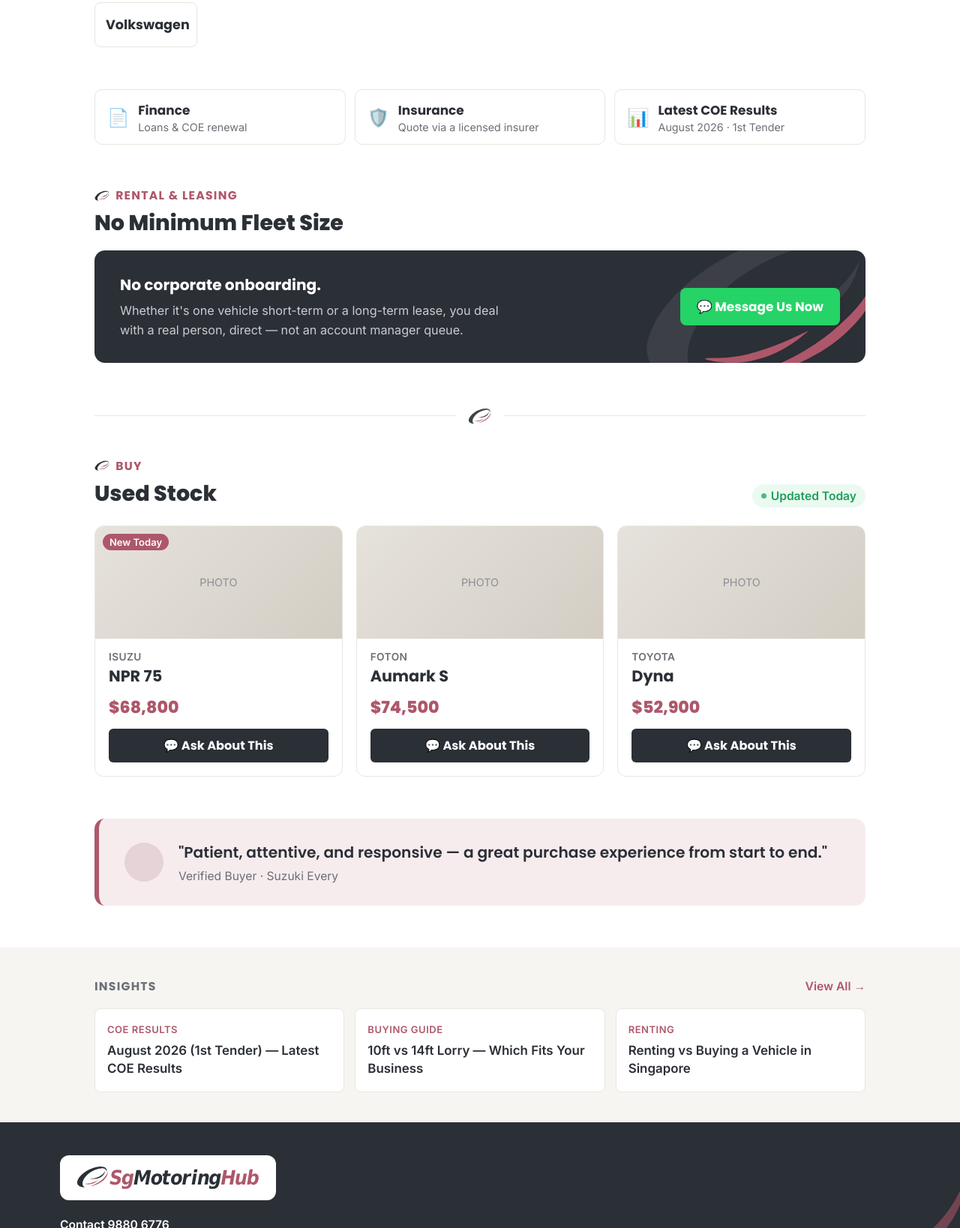
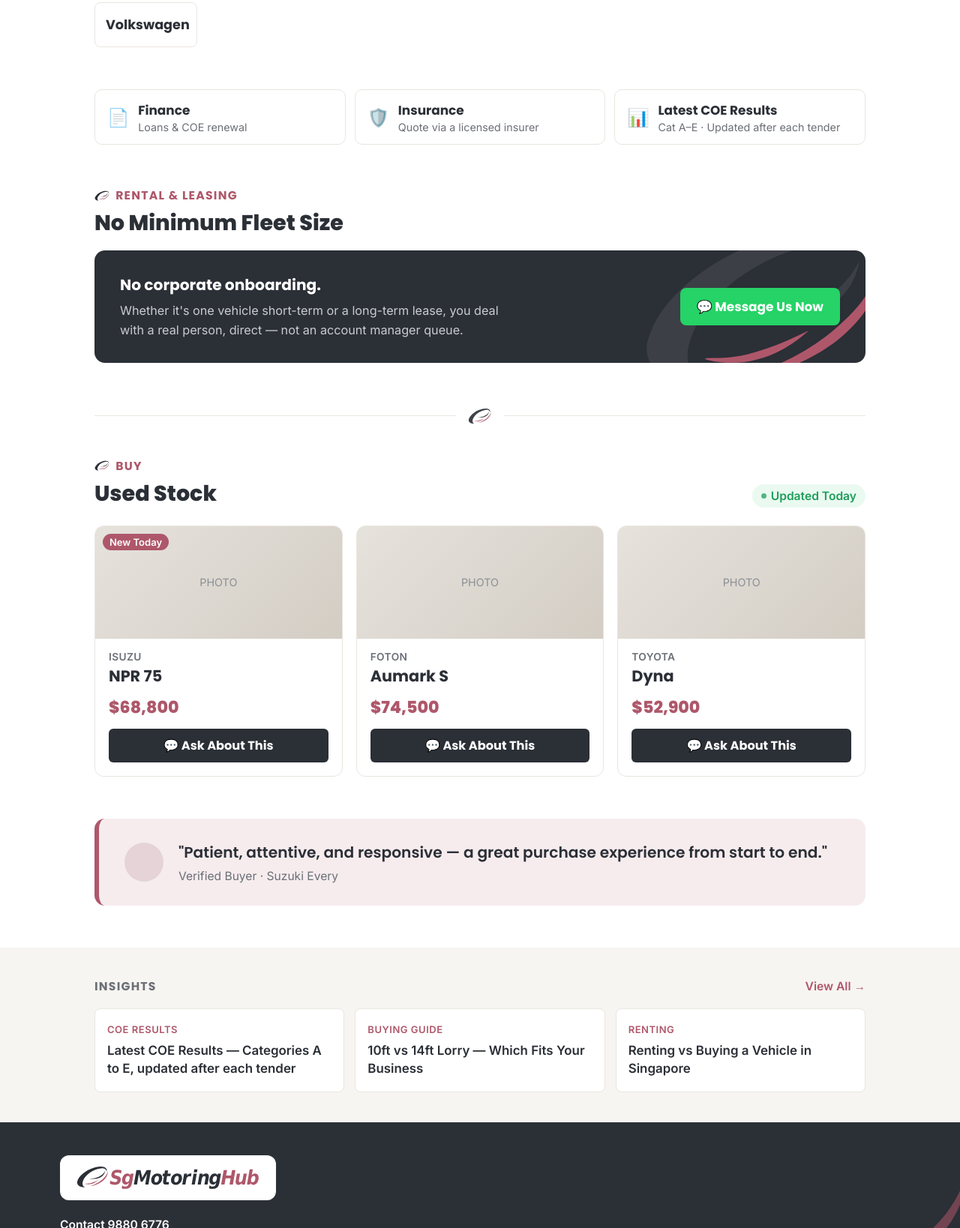
Before and after one commit to sgmotoringhub/coming-soon, a plain HTML site: page index.html in a window 1280 px wide. Shown: the part 1075-2713 px from the top of the page at 75% size. Drawn offline with Linux system fonts and the light colour scheme.

Commit message:
Add files via upload

```diff
--- a/index.html
+++ b/index.html
@@ -287,7 +287,7 @@
     <div class="services-inner">
       <a class="svc-tile" href="finance.html"><div class="svc-tile-icon">📄</div><div><div class="svc-tile-title">Finance</div><div class="svc-tile-sub">Loans &amp; COE renewal</div></div></a>
       <a class="svc-tile" href="insure.html"><div class="svc-tile-icon">🛡️</div><div><div class="svc-tile-title">Insurance</div><div class="svc-tile-sub">Quote via a licensed insurer</div></div></a>
-      <a class="svc-tile" href="insights.html"><div class="svc-tile-icon">📊</div><div><div class="svc-tile-title">Latest COE Results</div><div class="svc-tile-sub">August 2026 · 1st Tender</div></div></a>
+      <a class="svc-tile" href="coe-results.html"><div class="svc-tile-icon">📊</div><div><div class="svc-tile-title">Latest COE Results</div><div class="svc-tile-sub">Cat A–E · Updated after each tender</div></div></a>
     </div>
   </div>
 
@@ -335,7 +335,7 @@
         <a class="insights-viewall" href="insights.html">View All →</a>
       </div>
       <div class="insights-grid">
-        <a class="insight-card" href="insights.html"><span class="insight-tag">COE Results</span><div class="insight-title">August 2026 (1st Tender) — Latest COE Results</div></a>
+        <a class="insight-card" href="coe-results.html"><span class="insight-tag">COE Results</span><div class="insight-title">Latest COE Results — Categories A to E, updated after each tender</div></a>
         <a class="insight-card" href="insights.html"><span class="insight-tag">Buying Guide</span><div class="insight-title">10ft vs 14ft Lorry — Which Fits Your Business</div></a>
         <a class="insight-card" href="insights.html"><span class="insight-tag">Renting</span><div class="insight-title">Renting vs Buying a Vehicle in Singapore</div></a>
       </div>
```
